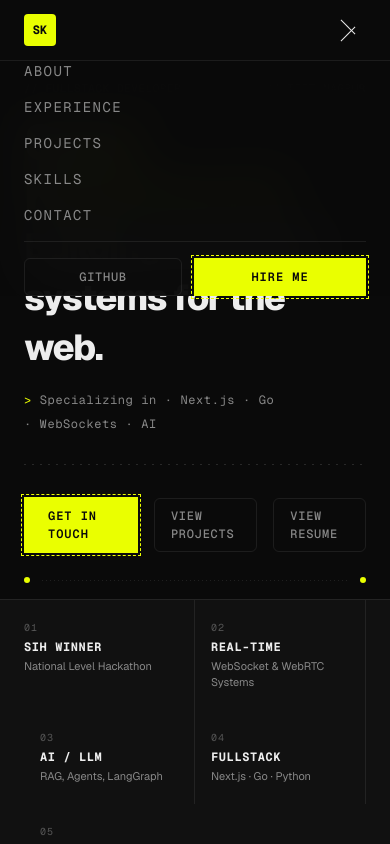
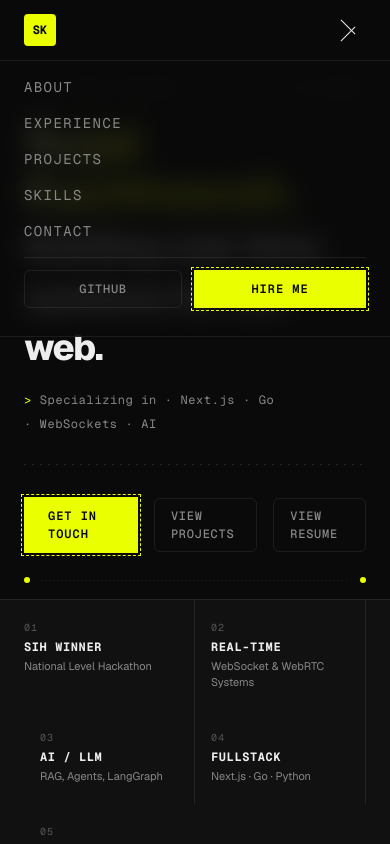
Before and after one commit to xcurx/portfolio-v2, a Next.js app: page / in a window 390 px wide. Both pictures are taken after a click on the button "Toggle menu". Shown: the top 844 px of the page. Built offline with nearby package versions, Linux system fonts and the light colour scheme.

Commit message:
feat: update mobile navbar styling to remain active when expanded

```diff
--- a/components/navbar.tsx
+++ b/components/navbar.tsx
@@ -18,11 +18,13 @@ export function Navbar() {
     <motion.header
       className="fixed top-0 left-0 right-0 z-50 transition-all duration-300"
       style={{
-        backgroundColor: scrolled ? "rgba(10, 10, 10, 0.85)" : "transparent",
-        backdropFilter: scrolled ? "blur(12px)" : "none",
-        borderBottom: scrolled
-          ? "1px solid rgba(255,255,255,0.08)"
-          : "1px solid transparent",
+        backgroundColor:
+          scrolled || mobileOpen ? "rgba(10, 10, 10, 0.85)" : "transparent",
+        backdropFilter: scrolled || mobileOpen ? "blur(12px)" : "none",
+        borderBottom:
+          scrolled || mobileOpen
+            ? "1px solid rgba(255,255,255,0.08)"
+            : "1px solid transparent",
       }}
       initial={{ y: -80 }}
       animate={{ y: 0 }}
@@ -92,12 +94,12 @@ export function Navbar() {
       {/* Mobile menu */}
       {mobileOpen && (
         <motion.div
-          className="md:hidden border-t border-border bg-[rgba(10,10,10,0.95)] backdrop-blur-xl"
+          className="md:hidden border-t border-border py-4"
           initial={{ opacity: 0, height: 0 }}
           animate={{ opacity: 1, height: "auto" }}
           exit={{ opacity: 0, height: 0 }}
         >
-          <div className="container-main py-6 flex flex-col gap-4">
+          <div className="container-main flex flex-col gap-4">
             {navLinks.map((link) => (
               <a
                 key={link.href}
@@ -108,7 +110,7 @@ export function Navbar() {
                 {link.label}
               </a>
             ))}
-            <div className="flex gap-3 pt-4 border-t border-border">
+            <div className="flex gap-3 py-3 border-t border-border">
               <a
                 href={personalInfo.github}
                 target="_blank"
```
